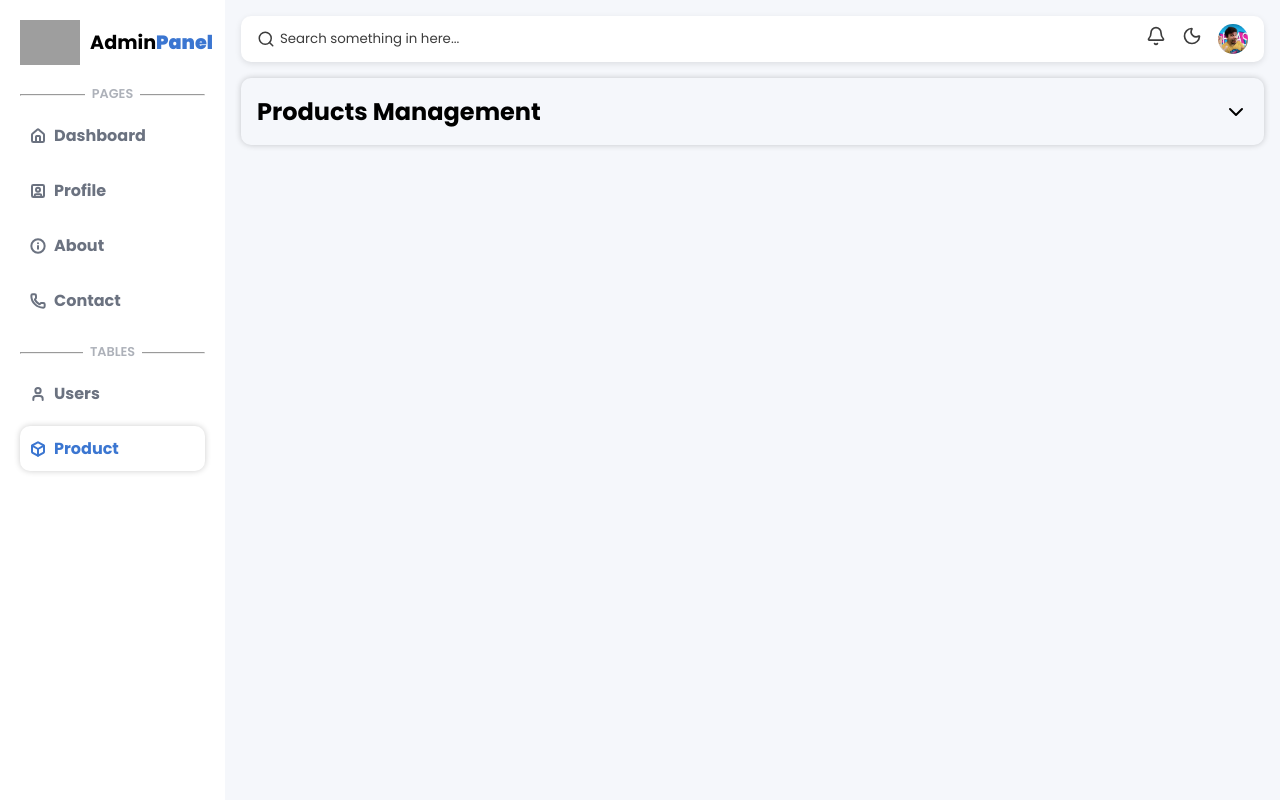
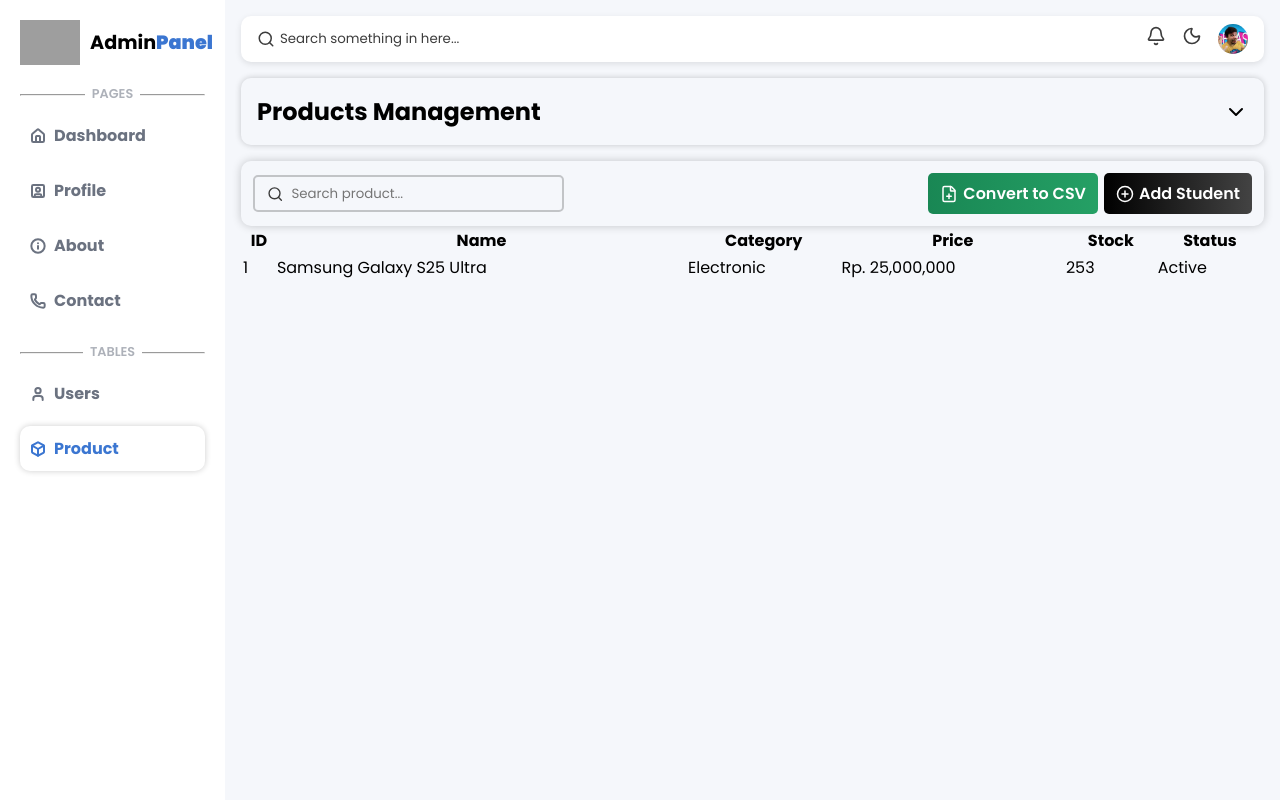
Before and after one commit to XyStar123123/adminfikri, a PHP site: page /pages/product.php in a window 1280 px wide. Run offline with PHP 8.4, Linux system fonts and the light colour scheme; grey boxes are pictures that could not be loaded.

Commit message:
Changes few

```diff
--- a/css/main.css
+++ b/css/main.css
@@ -311,6 +311,12 @@
     transition: all .2s ease;
 }
 
+.table-page-container{
+    display: flex;
+    flex-direction: column;
+    gap: 1rem;
+}
+
 #headerDropdownToggle{
     transition: all .2s ease;
 }
@@ -322,3 +328,95 @@
     visibility: hidden;
     transition: height .3s ease, opacity .3s ease;
 }
+
+.table-page-body-header{
+    display: flex;
+    align-items: center;
+    justify-content: space-between;
+    box-shadow: 0 0 10px rgba(0, 0, 0, .2);
+    padding: .75rem;
+    border-radius: 10px;
+}
+
+.table-page-search-container{
+    border: 2px solid #c2c4c7;
+    border-radius: 5px;
+    padding: .4rem .75rem;
+    display: flex;
+    align-items: center;
+    gap: 8px;
+    transition: all .2s ease;
+    outline: 4px solid transparent;
+}
+
+.table-page-search-container svg{
+    stroke:#3c3c3c;
+    width: 18px;
+    height: 18px;
+}
+
+.table-search-input{
+    background-color: transparent;
+    border: none;
+    width: 100%;
+}
+
+.table-search-input:focus{
+    border: none;
+    outline: none;
+}
+
+.table-page-search-container:has(.table-search-input:focus) {
+    border: 2px solid rgba(0, 132, 255, 1);
+    outline: 4px solid rgba(0, 132, 255, .3);
+}
+
+.btn{
+    display: flex;
+    align-items: center;
+    border: none;
+    background-color: transparent;
+    gap: 5px;
+    padding: .5rem .75rem;
+    border-radius: 5px;
+}
+
+.misc-action-button{
+    display: flex;
+    align-items: center;
+    gap: 6px;
+}
+
+.add-btn{
+    background: linear-gradient(to right, #000000, #434343);
+    color: white;
+}
+
+.add-btn svg{
+    width: 18px;
+    height: 18px;
+}
+
+.add-btn p{
+    font-size: 16px;
+    font-weight: 600;
+}
+
+.convert-csv-btn{
+    background: linear-gradient(to right, #198754, #25a065);
+    color: white;
+}
+
+.convert-csv-btn svg{
+    width: 18px;
+    height: 18px;
+}
+
+.convert-csv-btn p{
+    font-weight: 600;
+    font-size: 16px;
+}
+
+.table-page-body-table{
+    width: 100%;
+}
--- a/pages/product.php
+++ b/pages/product.php
@@ -1,5 +1,6 @@
         <?php require_once '../includes/header.php' ?>
         <div class="content-section">
+            <div class="table-page-container">
                 <div class="table-page-header-section">
                     <div class="table-page-header-title">
                         <h2>Products Management</h2>
@@ -68,5 +69,46 @@
                         </div>
                     </div>
                 </div>
+                <div class="table-page-body-section">
+                    <div class="table-page-body-header">
+                        <div class="table-page-search-container">
+                            <i data-lucide="search"></i>
+                            <input type="text" placeholder="Search product..." class="table-search-input">
+                        </div>
+                        <div class="misc-action-button">
+                            <button class="btn convert-csv-btn">
+                                <i data-lucide="file-plus"></i>
+                                <p>Convert to CSV</p>
+                            </button>
+                            <button class="btn add-btn">
+                                <i data-lucide="plus-circle"></i>
+                                <p>Add Student</p>
+                            </button>
+                        </div>
+                    </div>
+                    <table class="table-page-body-table">
+                        <thead>
+                            <tr>
+                                <th>ID</th>
+                                <th>Name</th>
+                                <th>Category</th>
+                                <th>Price</th>
+                                <th>Stock</th>
+                                <th>Status</th>
+                            </tr>
+                        </thead>
+                        <tbody>
+                            <tr>
+                                <td>1</td>
+                                <td>Samsung Galaxy S25 Ultra</td>
+                                <td>Electronic</td>
+                                <td>Rp. 25,000,000</td>
+                                <td>253</td>
+                                <td>Active</td>
+                            </tr>
+                        </tbody>
+                    </table>
+                </div>
+            </div>
         </div>
         <?php require_once '../includes/footer.php' ?>
```
Lines whose indentation alone changed are shown as unchanged.
